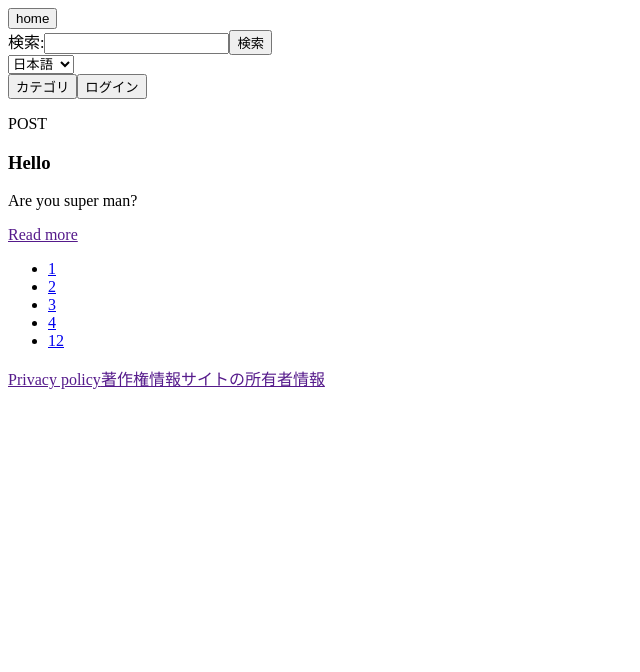
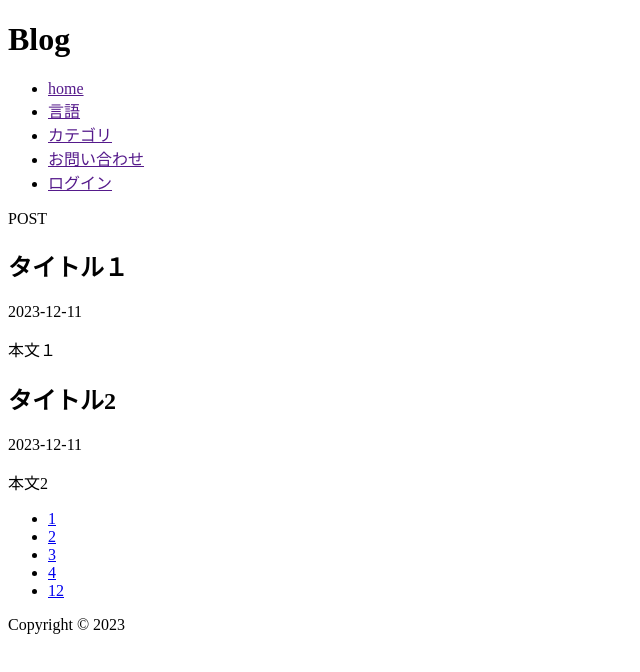
Before and after one commit to CA01971164/blog, a React (Create React App) app in the folder client/: page / in a window 1280 px wide. Shown: the top 672 px of the page, without its empty margins (0-640 px from the left). Built offline with nearby package versions, Linux system fonts and the light colour scheme; the HTML template or start-up script is replaced by a standard one.

Commit message:
updated HTML

```diff
--- a/client/src/App.tsx
+++ b/client/src/App.tsx
@@ -3,27 +3,44 @@ const App: React.FC = () => {
   return (
     <>
       <header>
-        <button>home</button>
-        <form>
-          <label>検索:</label>
-          <input type="search"></input>
-          <input type="submit" value="検索" />
-        </form>
-        <form>
-          <select name="言語" id="">
-            <option value="日本語">日本語</option>
-            <option value="English">English</option>
-          </select>
-        </form>
-        <button>カテゴリ</button>
-        <button>ログイン</button>
+        <h1>Blog</h1>
+        <nav>
+          <ul>
+            <li>
+              <a href="">home</a>
+            </li>
+            <li>
+              <a href="">言語</a>
+            </li>
+            <li>
+              <a href="">カテゴリ</a>
+            </li>
+            <li>
+              <a href="">お問い合わせ</a>
+            </li>
+            <li>
+              <a href="">ログイン</a>
+            </li>
+          </ul>
+        </nav>
       </header>
       <main>
         <p>POST</p>
-        <div>
-          <h3>Hello</h3>
-          <p>Are you super man?</p>
-          <a href="">Read more </a>
+        <article className="blog-post">
+          <header>
+            <h2>タイトル１</h2>
+            <time dateTime="2023-12-11">2023-12-11</time>
+          </header>
+          <p>本文１</p>
+        </article>
+        <article className="blog-post">
+          <header>
+            <h2>タイトル2</h2>
+            <time dateTime="2023-12-11">2023-12-11</time>
+          </header>
+          <p>本文2</p>
+        </article>
+
           <nav>
             <ul>
               <li>
@@ -43,12 +60,9 @@ const App: React.FC = () => {
               </li>
             </ul>
           </nav>
-        </div>
       </main>
       <footer>
-        <a href="">Privacy policy</a>
-        <a href="">著作権情報</a>
-        <a href="">サイトの所有者情報</a>
+        <p>Copyright © 2023</p>
       </footer>
     </>
   );
```
